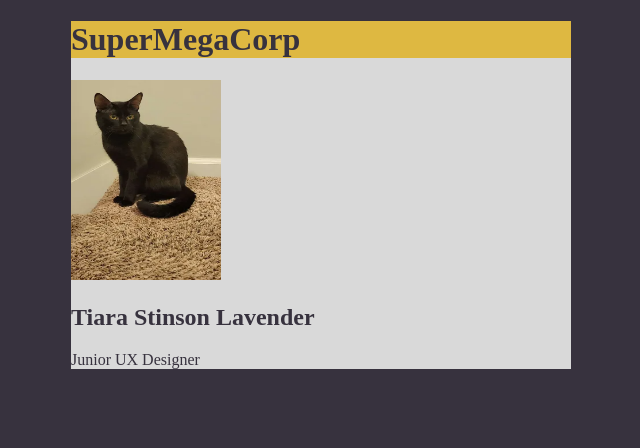
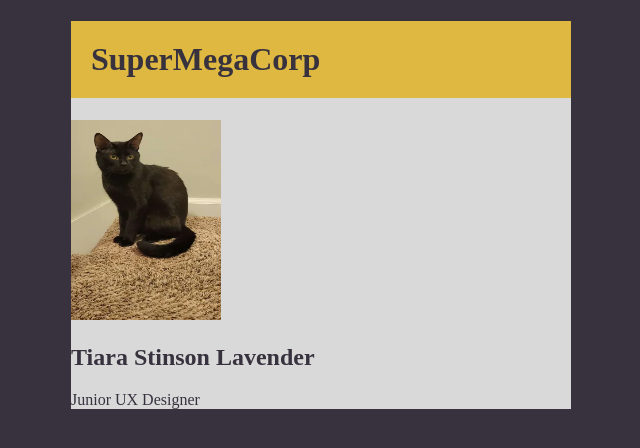
Before and after one commit to stinso65/3.5-lab-assignment, a plain HTML site: page index.html in a window 1280 px wide. Shown: the whole page, without its empty margins (319-959 px from the left). Drawn offline with Linux system fonts and the light colour scheme.

Commit message:
added padding

```diff
--- a/screen.css
+++ b/screen.css
@@ -10,10 +10,7 @@ body {
     width: 500px;
 }
 
-#company {
-    background: #DEB841
-}
-
 h1 {
     background: #DEB841;
+    padding: 20px;
 }
```
